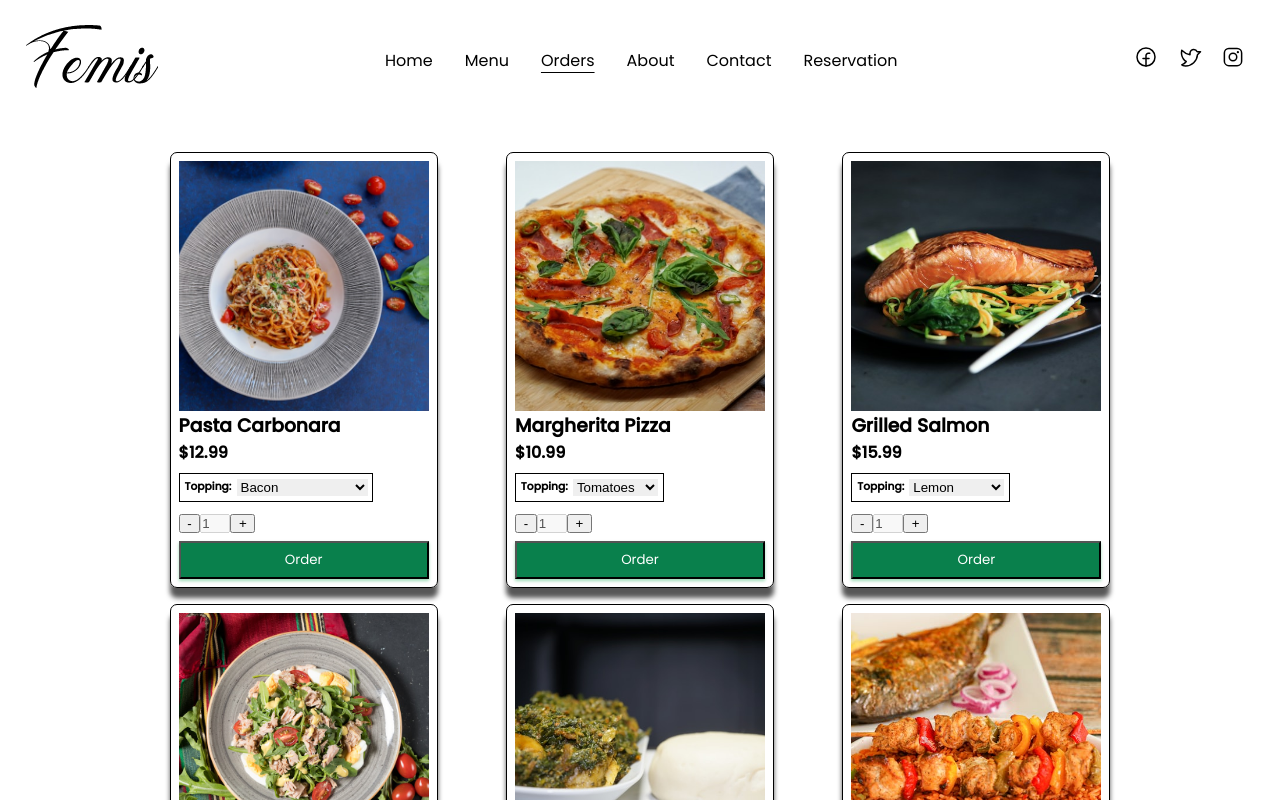
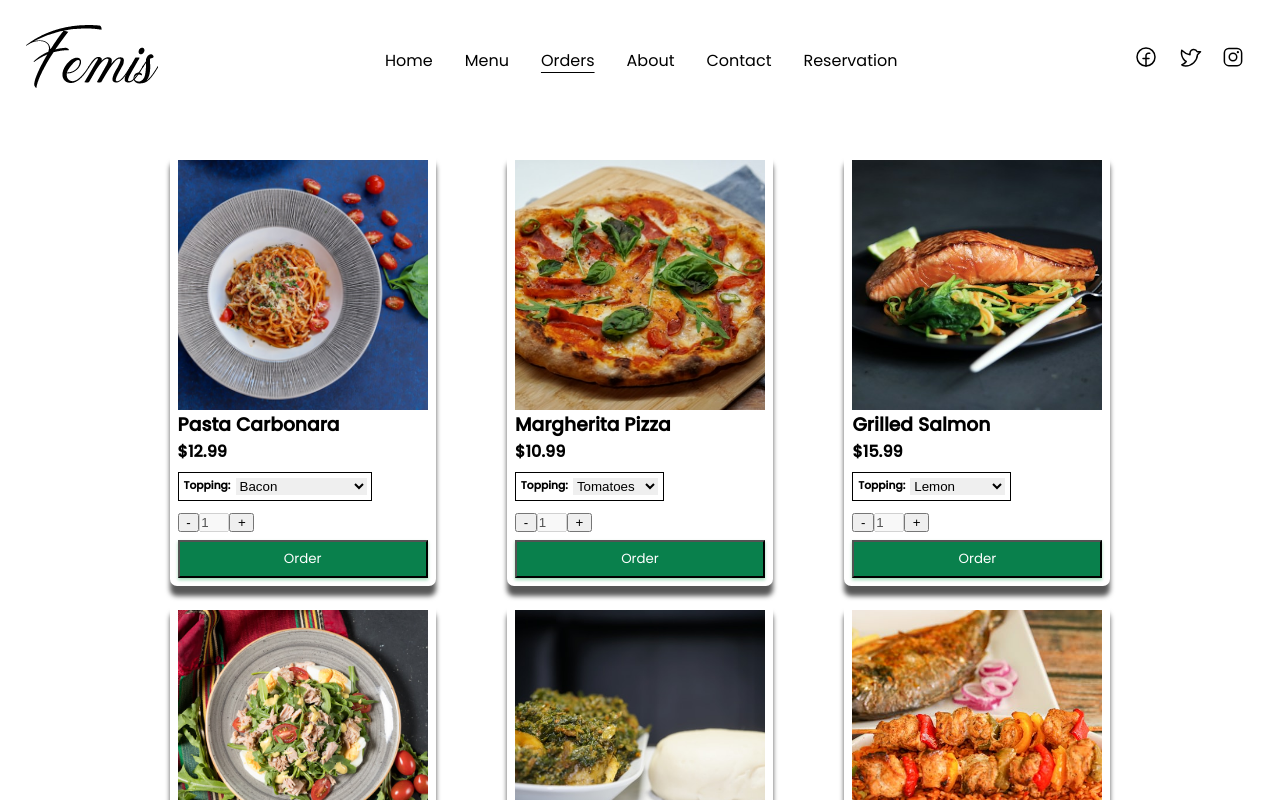
Before and after one commit to femiopebiyi/restaurant-site, a React (Vite) app: page /orders in a window 1280 px wide. Shown: the top 800 px of the page. Built offline with nearby package versions, Linux system fonts and the light colour scheme; a web font is replaced by a local one.

Commit message:
added proper styling to single order icon

```diff
--- a/src/App.css
+++ b/src/App.css
@@ -464,7 +464,7 @@ header{
 }
 
 .item{
-    border: 0.5px solid black;
+
     flex-grow: 1;
     margin-bottom: 1em;
     padding: .5em;
```
